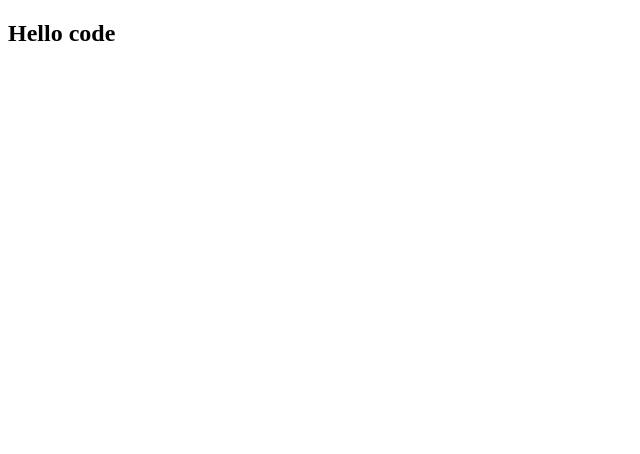
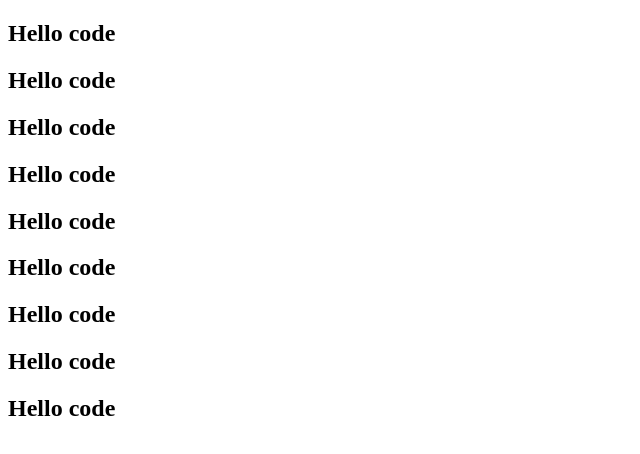
Before and after one commit to bhaskarsau7/Frontend_Learning, a plain HTML site: page Fend/index.html in a window 1280 px wide. Shown: the whole page, without its empty margins (0-640 px from the left). Drawn offline with Linux system fonts and the light colour scheme.

Commit message:
new function add and recent update with CodeWithBhaskar

```diff
--- a/Fend/index.html
+++ b/Fend/index.html
@@ -3,9 +3,18 @@
 <head>
     <meta charset="UTF-8">
     <meta name="viewport" content="width=device-width, initial-scale=1.0">
+
     <title>Document</title>
 </head>
 <body>
     <h2>Hello code</h2>
-</body>
-</html>
+    <h2>Hello code</h2>
+    <h2>Hello code</h2>
+    <h2>Hello code</h2>
+    <h2>Hello code</h2>
+    <h2>Hello code</h2>
+    <h2>Hello code</h2>
+    <h2>Hello code</h2>
+    <h2>Hello code</h2>
+    </body>
+    </html>
```
Also changed, not shown: Fend/javascript.js (+6 -1 lines).
